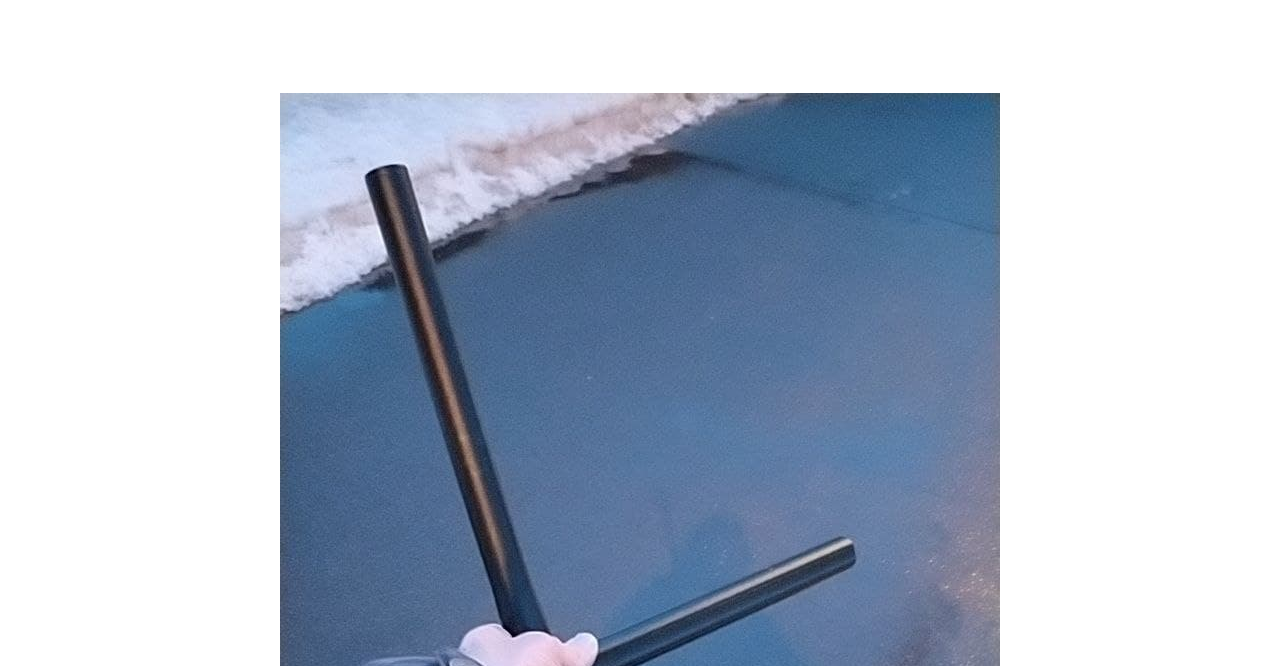
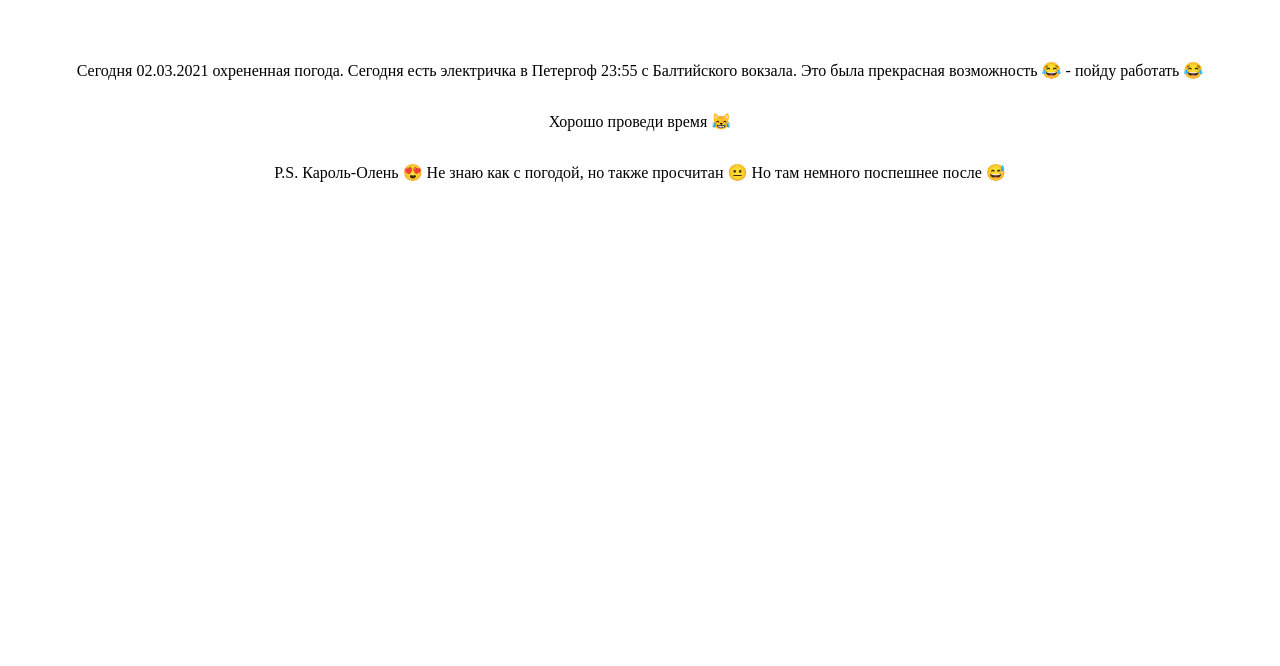
Before and after one commit to fenibazil/NastyaGallery, a plain HTML site: page index.html in a window 1280 px wide. Shown: the part 134-800 px from the top of the page. Drawn offline with Linux system fonts and the light colour scheme.

Commit message:
Update index.html
Clear hope

```diff
--- a/index.html
+++ b/index.html
@@ -10,8 +10,9 @@
 
         <h1>Галлерея только для Натальи &#128541;</h1>
 
-        <img src="./img/photo_2021-03-01_10-14-41.jpg" alt="этот грёбанный велоруль, я тоже разочарован, он месяц шёл" title="этот грёбанный велоруль, я тоже разочарован, он месяц шёл">
-        <img src="./img/Screenshot 2021-03-01 125549.png" alt="Как-то так" title="Как-то так | ?">
+        <p>Сегодня 02.03.2021 охрененная погода. Сегодня есть электричка в Петергоф 23:55 с Балтийского вокзала. Это была прекрасная возможность &#128514; - пойду работать &#128514;</p>
+        <p>Хорошо проведи время &#128569;</p>
+        <p>P.S. Кароль-Олень &#128525; Не знаю как с погодой, но также просчитан &#128528; Но там немного поспешнее после &#128517;</p>
 
     </body>
 </html>
```
